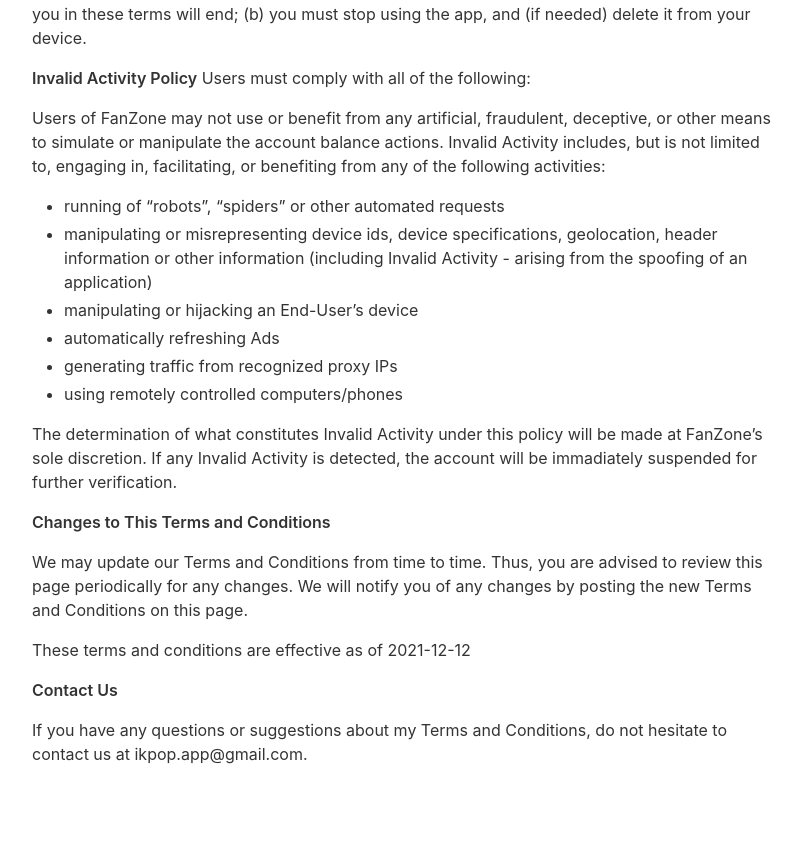
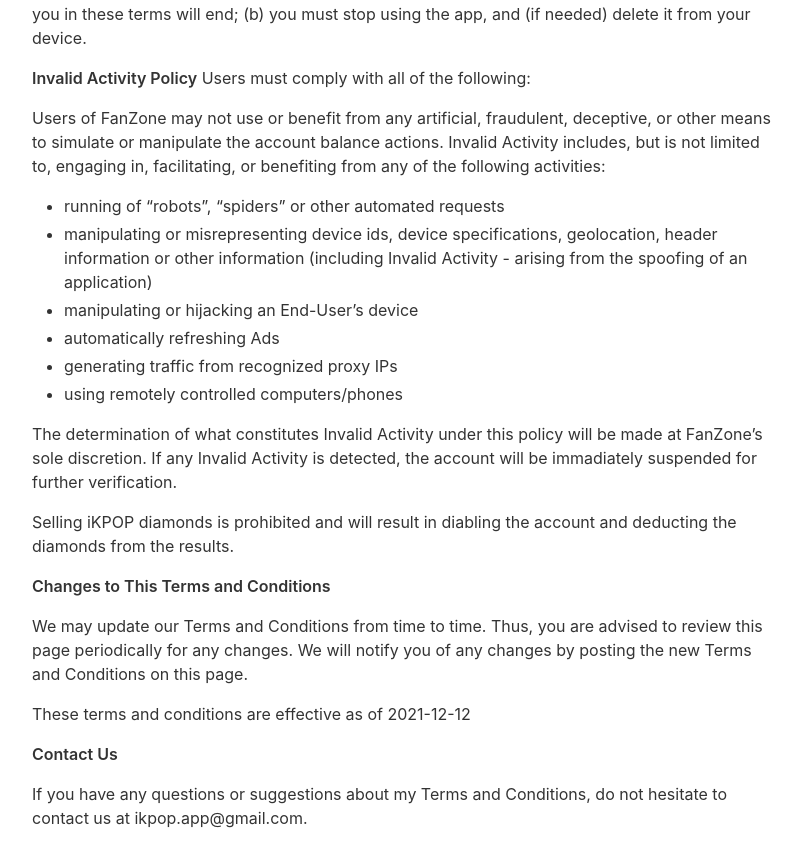
Before and after one commit to kapp7/app, a Jekyll site: the page built from _pages/terms.md, in a window 1280 px wide and 900 px high, scrolled down 1603 px. Shown: the top 867 px of the window, without its empty margins (233-1034 px from the left). Built offline with Jekyll 4.4.1, drawn with Linux system fonts in a browser that asks for light colours; nearby versions of some CDN libraries; before the commit the page ends 2439 px from its top, so only the background shows below that.

Commit message:
Update terms.md

```diff
--- a/_pages/terms.md
+++ b/_pages/terms.md
@@ -49,6 +49,8 @@
 The determination of what constitutes Invalid Activity under this policy will be made at FanZone’s sole discretion.
 If any Invalid Activity is detected, the account will be immadiately suspended for further verification.
 
+Selling iKPOP diamonds is prohibited and will result in diabling the account and deducting the diamonds from the results.
+
 **Changes to This Terms and Conditions**
 
 We may update our Terms and Conditions from time to time. Thus, you are advised to review this page periodically for any changes. We will notify you of any changes by posting the new Terms and Conditions on this page.
```
